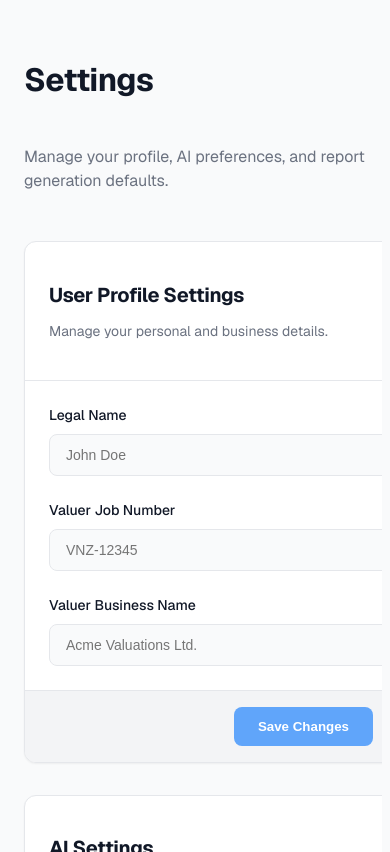
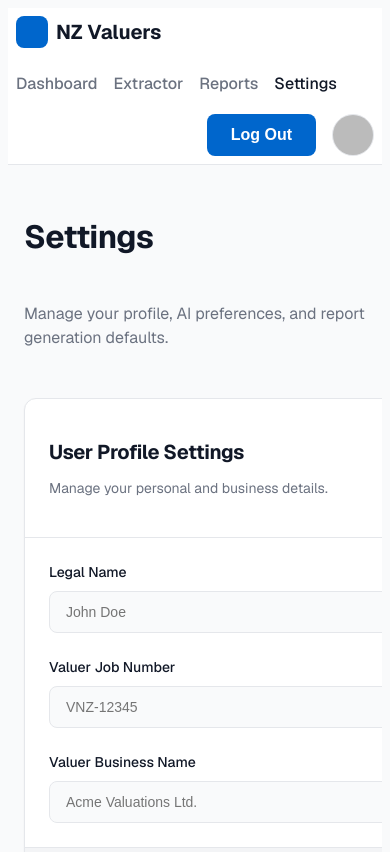
Before and after one commit to kdytrucking-sudo/NZ-Report-Generator, a Next.js app: page /settings in a window 390 px wide. Built offline with nearby package versions, Linux system fonts and the light colour scheme; no server answers; the database is empty; sample sign-in values are in the browser's storage.

Commit message:
feat: Enhance main layout by updating navigation links and mobile header styling.

```diff
--- a/src/app/(main)/layout.module.css
+++ b/src/app/(main)/layout.module.css
@@ -143,7 +143,9 @@
 }
 
 @media (max-width: 768px) {
-    .header {
-        display: none;
+
+    /* Header adjustments for mobile if needed, but do not hide it */
+    .headerContent {
+        padding: 0.5rem;
     }
 }
--- a/src/app/(main)/layout.tsx
+++ b/src/app/(main)/layout.tsx
@@ -51,9 +51,10 @@ export default function MainLayout({
                             <span className={styles.logoText}>NZ Valuers</span>
                         </Link>
                         <nav className={styles.nav}>
-                            <Link href="/dashboard" className={`${styles.navLink} ${pathname === '/dashboard' ? styles.navLinkActive : ''}`}>Start</Link>
-                            <Link href="#" className={styles.navLink}>Inspection</Link>
-                            <Link href="/settings" className={`${styles.navLink} ${pathname === '/settings' ? styles.navLinkActive : ''}`}>Settings</Link>
+                            <Link href="/dashboard" className={`${styles.navLink} ${pathname === '/dashboard' ? styles.navLinkActive : ''}`}>Dashboard</Link>
+                            <Link href="#" className={styles.navLink}>Extractor</Link>
+                            <Link href="#" className={styles.navLink}>Reports</Link>
+                            <Link href="/settings" className={`${styles.navLink} ${pathname?.startsWith('/settings') ? styles.navLinkActive : ''}`}>Settings</Link>
                         </nav>
                     </div>
                     <div className={styles.userSection}>
```
